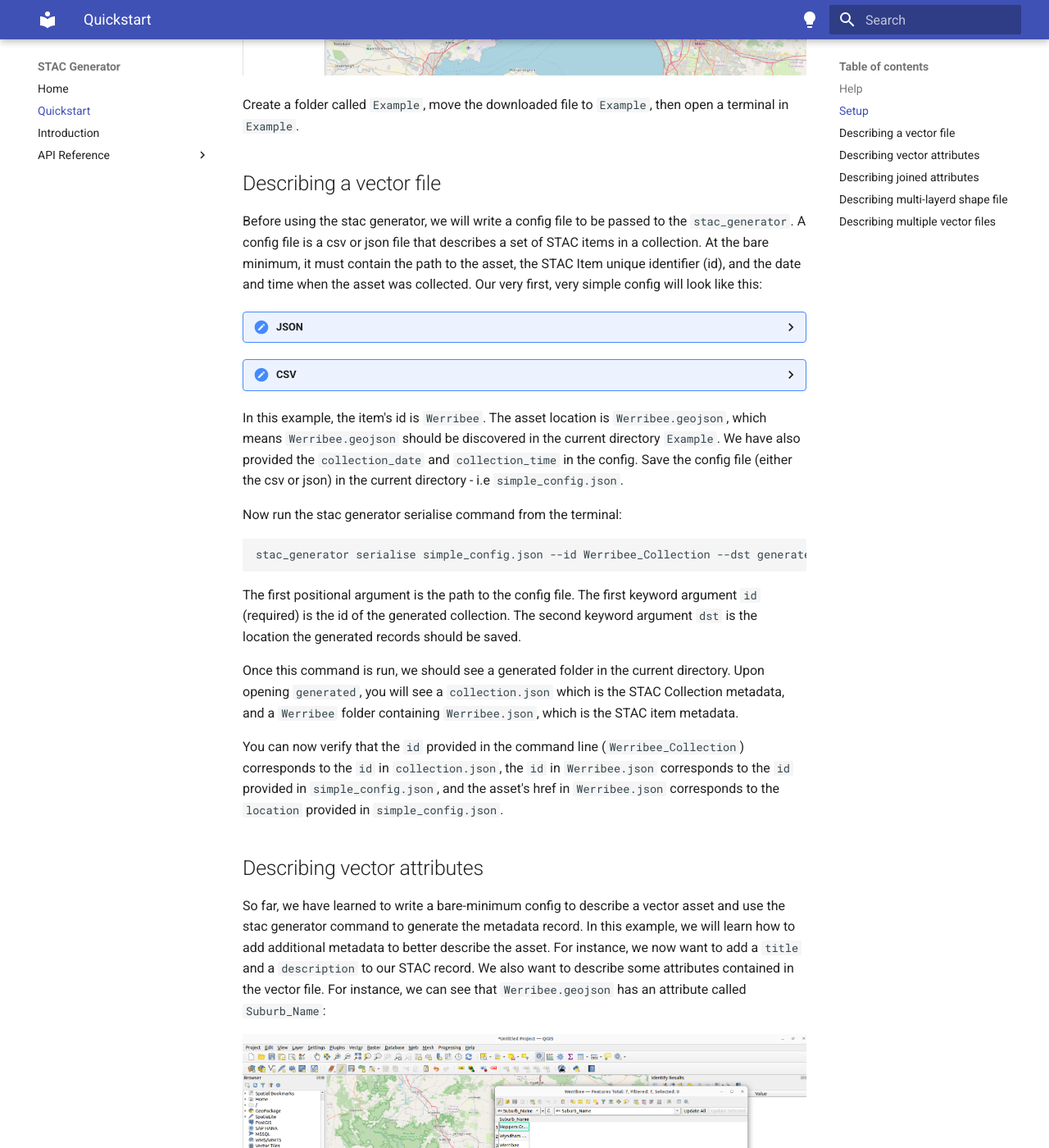
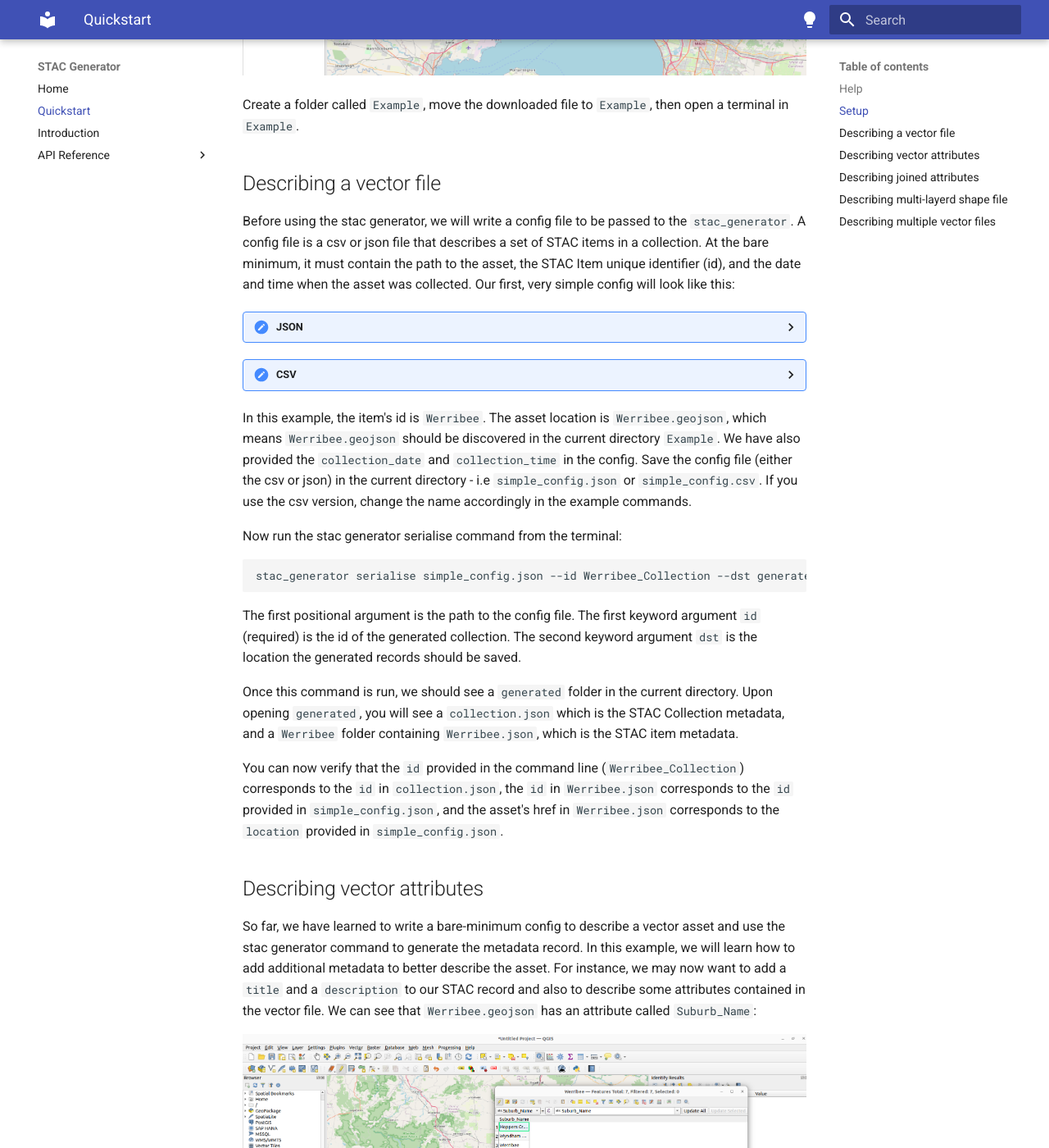
Before and after one commit to aus-plant-phenomics-network/stac-generator, an MkDocs documentation site: the page built from docs/quick_start.md, in a window 1280 px wide and 1400 px high, scrolled down 881 px. Shown: the whole window at 82% size. Built offline with MkDocs 1.6.1 and Material for MkDocs 9.7.7, drawn with Linux system fonts in a browser that asks for light colours; some of the changed text lies outside the part shown.

Commit message:
Fix minor typos and clarify a few points.

````diff
--- a/docs/quick_start.md
+++ b/docs/quick_start.md
@@ -28,7 +28,7 @@
 
 ## Describing a vector file
 
-Before using the stac generator, we will write a config file to be passed to the `stac_generator`. A config file is a csv or json file that describes a set of STAC items in a collection. At the bare minimum, it must contain the path to the asset, the STAC Item unique identifier (id), and the date and time when the asset was collected. Our very first, very simple config will look like this:
+Before using the stac generator, we will write a config file to be passed to the `stac_generator`. A config file is a csv or json file that describes a set of STAC items in a collection. At the bare minimum, it must contain the path to the asset, the STAC Item unique identifier (id), and the date and time when the asset was collected. Our first, very simple config will look like this:
 
 <details>
 <summary>JSON</summary>
@@ -54,7 +54,7 @@
 ```
 </details>
 
-In this example, the item's id is `Werribee`. The asset location is `Werribee.geojson`, which means `Werribee.geojson` should be discovered in the current directory `Example`. We have also provided the `collection_date` and `collection_time` in the config. Save the config file (either the csv or json) in the current directory - i.e `simple_config.json`.
+In this example, the item's id is `Werribee`. The asset location is `Werribee.geojson`, which means `Werribee.geojson` should be discovered in the current directory `Example`. We have also provided the `collection_date` and `collection_time` in the config. Save the config file (either the csv or json) in the current directory - i.e `simple_config.json` or `simple_config.csv`. If you use the csv version, change the name accordingly in the example commands.
 
 Now run the stac generator serialise command from the terminal:
 
@@ -64,13 +64,13 @@
 
 The first positional argument is the path to the config file. The first keyword argument `id` (required) is the id of the generated collection. The second keyword argument `dst` is the location the generated records should be saved.
 
-Once this command is run, we should see a generated folder in the current directory. Upon opening `generated`, you will see a `collection.json` which is the STAC Collection metadata, and a `Werribee` folder containing `Werribee.json`, which is the STAC item metadata.
+Once this command is run, we should see a `generated` folder in the current directory. Upon opening `generated`, you will see a `collection.json` which is the STAC Collection metadata, and a `Werribee` folder containing `Werribee.json`, which is the STAC item metadata.
 
 You can now verify that the `id` provided in the command line (`Werribee_Collection`) corresponds to the `id` in `collection.json`, the `id` in `Werribee.json` corresponds to the `id` provided in `simple_config.json`, and the asset's href in `Werribee.json` corresponds to the `location` provided in `simple_config.json`.
 
 ## Describing vector attributes
 
-So far, we have learned to write a bare-minimum config to describe a vector asset and use the stac generator command to generate the metadata record. In this example, we will learn how to add additional metadata to better describe the asset. For instance, we now want to add a `title` and a `description` to our STAC record. We also want to describe some attributes contained in the vector file. For instance, we can see that `Werribee.geojson` has an attribute called `Suburb_Name`:
+So far, we have learned to write a bare-minimum config to describe a vector asset and use the stac generator command to generate the metadata record. In this example, we will learn how to add additional metadata to better describe the asset. For instance, we may now want to add a `title` and a `description` to our STAC record and also to describe some attributes contained in the vector file. We can see that `Werribee.geojson` has an attribute called `Suburb_Name`:
 
 ![](images/quick_start_Werribee_Attribute.png)
 
@@ -92,7 +92,7 @@
 ```
 </details>
 
-Save this config as `detailed_config.json` in the same folder. Now run the command
+Save this config as `detailed_config.json` in the same folder. Now run the command:
 
 ```bash
 stac_generator serialise detailed_config.json --id Werribee_Collection --dst generated
@@ -260,7 +260,7 @@
 ```
 </details>
 
-Despite its size, this is a simple concatenation of the records in the previous two sections. This will generate a `WerribeeSA2` item and a `SunburySA2` item from the `SA2.zip` file, and a `Werribe` item with join-attribute from `drive.csv`. Save the new config as `combined_config.json` and run the stac generator:
+Despite its size, this is a simple concatenation of the records in the previous two sections. This will generate a `WerribeeSA2` item and a `SunburySA2` item from the `SA2.zip` file, and a `Werribee` item with join attribute from `distance.csv`. Save the new config as `combined_config.json` and run the stac generator:
 
 ```
 stac_generator serialise combined_config.json --id Vector_Collection --dst generated
````
Also changed, not shown: other parts of docs/quick_start.md (+3 -3 lines).
